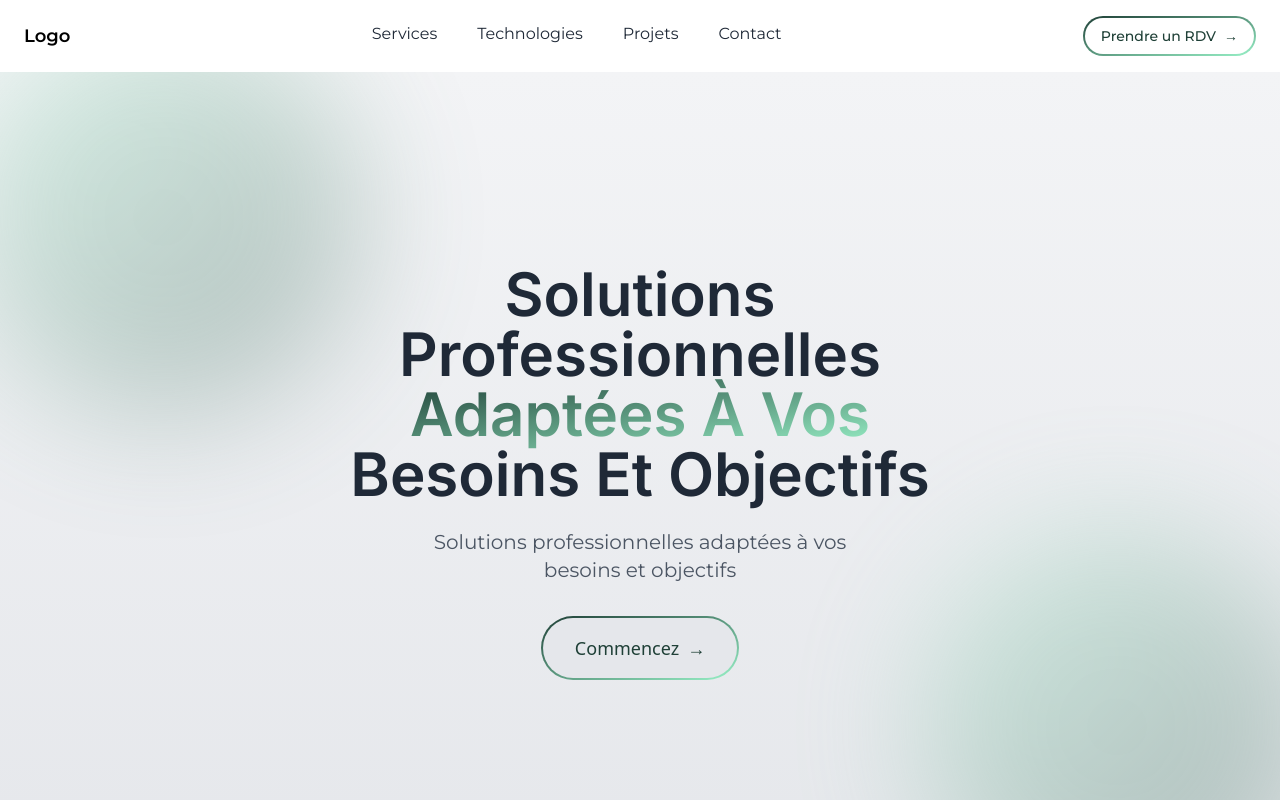
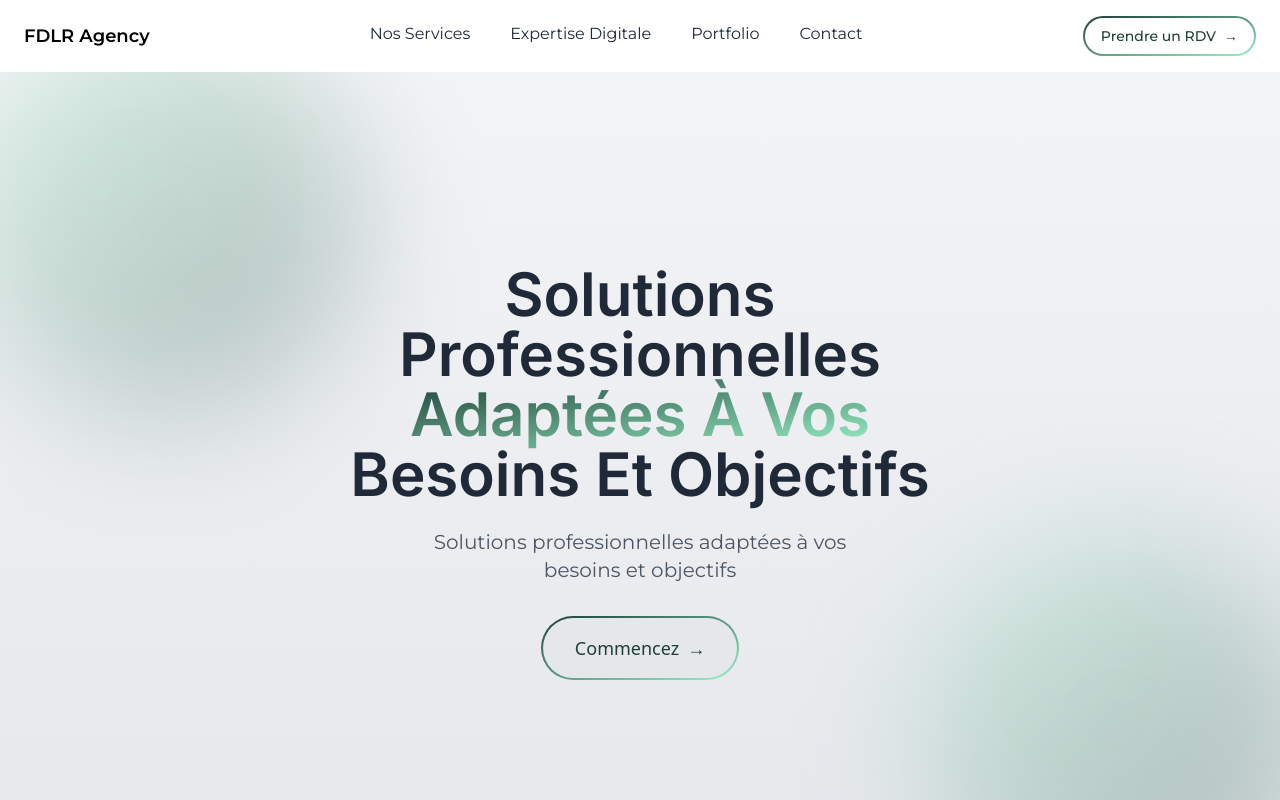
Before and after one commit to bocs91/fdlr-agency, a React (Vite) app: page / in a window 1280 px wide. Shown: the top 800 px of the page. Built offline with nearby package versions, Linux system fonts and the light colour scheme.

Commit message:
update content with SEO-friendly tags

```diff
--- a/src/components/Header.jsx
+++ b/src/components/Header.jsx
@@ -29,14 +29,43 @@ const Header = () => {
     <header className="flex justify-between items-center px-6 py-4 bg-white shadow-md font-montserrat">
       {/* Logo */}
       <div className="text-lg font-bold">
-        <h2>Logo</h2>
+        <a href="/" aria-label="Retour à la page d'accueil">
+          <h1>FDLR Agency</h1>
+        </a>
       </div>
 
-      {/* Burger Menu Icon for Mobile */}
+      <nav
+        className="hidden md:flex space-x-10"
+        aria-label="Navigation principale"
+      >
+        {[
+          { name: "Nos Services", href: "#services" },
+          { name: "Expertise Digitale", href: "#technologies" },
+          { name: "Portfolio", href: "#projects" },
+          { name: "Contact", href: "#contact" },
+        ].map((item) => (
+          <motion.a
+            key={item.name}
+            href={item.href}
+            className="relative text-gray-800 hover:text-[#1F4037] transition-colors duration-300 group"
+            whileHover={{ scale: 1.1 }}
+            whileTap={{ scale: 0.95 }}
+            aria-label={`Aller à ${item.name}`}
+          >
+            <span className="mb-1 block">{item.name}</span>
+            <span
+              className="absolute bottom-0 left-0 w-0 h-[3px] bg-gradient-to-r from-[#99F2C8] to-[#1F4037] transition-all duration-300 group-hover:w-full"
+            ></span>
+          </motion.a>
+        ))}
+      </nav>
+
+      {/* Menu Mobile */}
       <div className="md:hidden">
         <motion.button
           className="p-2 text-gray-800 rounded-md focus:outline-none"
           onClick={() => setIsMenuOpen(!isMenuOpen)}
+          aria-label="Ouvrir le menu"
           whileHover={{ scale: 1.1 }}
           whileTap={{ scale: 0.9 }}
         >
@@ -74,25 +103,7 @@ const Header = () => {
         </motion.button>
       </div>
 
-      {/* Navigation (Hidden on mobile, visible on desktop) */}
-      <nav className="hidden md:flex space-x-10">
-        {["Services", "Technologies", "Projets", "Contact"].map((item) => (
-          <motion.a
-            key={item}
-            href={`#${item.toLowerCase()}`}
-            className="relative text-gray-800 hover:text-[#1F4037] transition-colors duration-300 group"
-            whileHover={{ scale: 1.1 }}
-            whileTap={{ scale: 0.95 }}
-          >
-            <span className="mb-1 block">{item}</span>
-            <span
-              className="absolute bottom-0 left-0 w-0 h-[3px] bg-gradient-to-r from-[#99F2C8] to-[#1F4037] transition-all duration-300 group-hover:w-full"
-            ></span>
-          </motion.a>
-        ))}
-      </nav>
-
-      {/* Mobile Menu (Animated with Variants) */}
+      {/* Menu Mobile animé */}
       <AnimatePresence>
         {isMenuOpen && (
           <motion.nav
@@ -101,20 +112,27 @@ const Header = () => {
             exit="closed"
             variants={menuVariants}
             className="absolute top-16 left-0 w-full bg-gray-50 shadow-lg md:hidden z-50"
+            aria-label="Navigation mobile"
           >
             <ul className="flex flex-col items-center space-y-4 px-6 py-6">
-              {["Services", "Technologies", "Projets", "Contact"].map((item) => (
+              {[
+                { name: "Nos Services", href: "#services" },
+                { name: "Expertise Digitale", href: "#technologies" },
+                { name: "Portfolio", href: "#projects" },
+                { name: "Contact", href: "#contact" },
+              ].map((item) => (
                 <motion.li
-                  key={item}
+                  key={item.name}
                   whileHover={{ scale: 1.1 }}
                   whileTap={{ scale: 0.95 }}
                 >
                   <a
-                    href={`#${item.toLowerCase()}`}
+                    href={item.href}
                     className="text-gray-800 hover:text-[#1F4037] transition-colors duration-300"
                     onClick={() => setIsMenuOpen(false)}
+                    aria-label={`Aller à ${item.name}`}
                   >
-                    {item}
+                    {item.name}
                   </a>
                 </motion.li>
               ))}
@@ -123,7 +141,7 @@ const Header = () => {
         )}
       </AnimatePresence>
 
-      {/* CTA */}
+      {/* Bouton CTA */}
       <motion.div
         whileHover={{ scale: 1.1 }}
         whileTap={{ scale: 0.95 }}
@@ -132,7 +150,10 @@ const Header = () => {
           background: "linear-gradient(to top left, #99F2C8, #1F4037)", // Contour dégradé
         }}
       >
-        <button className="px-4 py-2 text-sm font-medium text-[#1F4037] bg-white rounded-full transition-all duration-300 hover:bg-gradient-to-tl hover:from-[#99F2C8] hover:to-[#1F4037] hover:text-white">
+        <button
+          className="px-4 py-2 text-sm font-medium text-[#1F4037] bg-white rounded-full transition-all duration-300 hover:bg-gradient-to-tl hover:from-[#99F2C8] hover:to-[#1F4037] hover:text-white"
+          aria-label="Prendre un rendez-vous"
+        >
           Prendre un RDV
           <span
             className="ml-2 transform transition-transform duration-300"
--- a/tailwind.config.js
+++ b/tailwind.config.js
@@ -11,6 +11,7 @@ export default {
         montserrat: ["Montserrat", "sans-serif"],
         inter: ["Inter", "sans-serif"],
         lato: ["Lato", "sans-serif"],
+
       },
     },
   },
```
